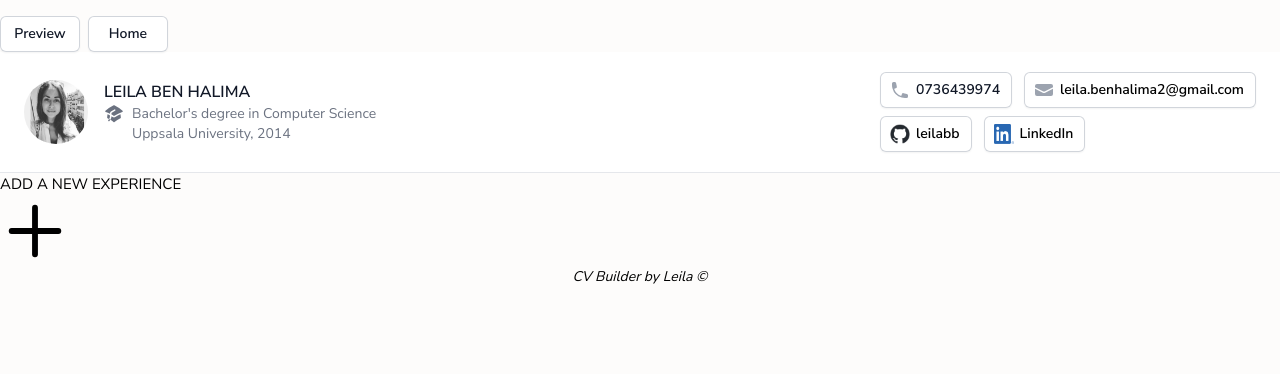
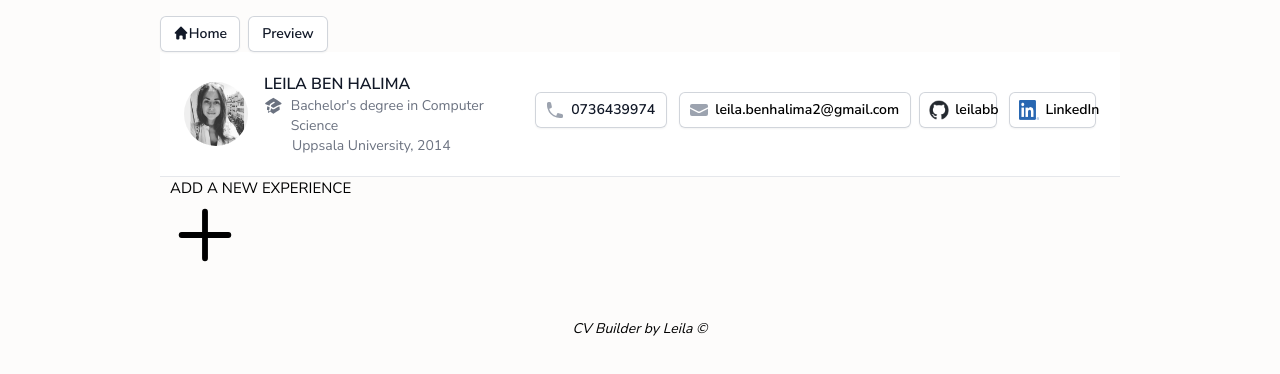
Before and after one commit to leilabb/cv-builder, a React (Vite) app: page /cvbuilder in a window 1280 px wide. Shown: the top 374 px of the page. Built offline with nearby package versions, Linux system fonts and the light colour scheme.

Commit message:
design for bigger screens

```diff
--- a/index.html
+++ b/index.html
@@ -6,7 +6,7 @@
     <meta charset="UTF-8" />
     <link rel="icon" type="image/svg+xml" href="../assets/phone-icon.svg" />
     <meta name="viewport" content="width=device-width, initial-scale=1.0" />
-    <link href="./output.css" rel="stylesheet">
+    <link href="./src/output.css" rel="stylesheet">
     <link href="https://cdn.jsdelivr.net/npm/tailwindcss@2.2.19/dist/tailwind.min.css" rel="stylesheet">
     <title>CV App</title>
   </head>
--- a/src/Header.jsx
+++ b/src/Header.jsx
@@ -9,7 +9,7 @@ import linkedinLogo from "./assets/linkedin.png";
 
 export default function Header() {
   return (
-    <div className="border-b border-gray-200 bg-white py-5 sm:px-6">
+    <div className="md:mx-40 border-b border-gray-200 bg-white py-5 sm:px-6">
       <div className="-ml-4 -mt-4 flex flex-wrap items-center justify-between sm:flex-nowrap">
         <div className="ml-4 mt-4">
           <div className="flex items-center">
@@ -34,7 +34,7 @@ export default function Header() {
             </div>
           </div>
         </div>
-        <div className="ml-4 mt-4 flex flex-col">
+        <div className="ml-4 mt-4 flex flex-col md:flex-row">
           <div className="flex mb-2 ">
             {" "}
             <button
@@ -49,7 +49,7 @@ export default function Header() {
             </button>
             <button
               type="button"
-              className="relative ml-3 inline-flex items-center rounded-md bg-white px-3 py-2 text-sm font-semibold text-gray-900 shadow-sm ring-1 ring-inset ring-gray-300 hover:bg-gray-50"
+              className="relative md:mr-2 ml-3 inline-flex items-center rounded-md bg-white px-3 py-2 text-sm font-semibold text-gray-900 shadow-sm ring-1 ring-inset ring-gray-300 hover:bg-gray-50"
             >
               <EnvelopeIcon
                 className="-ml-0.5 mr-1.5 h-5 w-5 text-gray-400"
@@ -65,10 +65,11 @@ export default function Header() {
               </span>
             </button>
           </div>
-          <div className="flex md:w-full">
+          <div className="flex mb-2 ">
+            {" "}
             <button
               type="button"
-              className="relative inline-flex items-center rounded-md bg-white px-3 py-2 text-sm font-semibold text-gray-900 shadow-sm ring-1 ring-inset ring-gray-300 hover:bg-gray-50"
+              className="md:py-0 relative inline-flex items-center rounded-md bg-white px-3 py-2 text-sm font-semibold text-gray-900 shadow-sm ring-1 ring-inset ring-gray-300 hover:bg-gray-50"
             >
               <img src={githubLogo} className="-ml-0.5 mr-1.5 h-5 w-5" />
               <span>
@@ -79,11 +80,14 @@ export default function Header() {
             </button>
             <button
               type="button"
-              className="relative ml-3 inline-flex items-center rounded-md bg-white px-3 py-2 text-sm font-semibold text-gray-900 shadow-sm ring-1 ring-inset ring-gray-300 hover:bg-gray-50"
+              className="md:py-0 relative ml-3 inline-flex items-center rounded-md bg-white px-3 py-2 text-sm font-semibold text-gray-900 shadow-sm ring-1 ring-inset ring-gray-300 hover:bg-gray-50"
             >
               <img src={linkedinLogo} className=" -ml-0.5 mr-1.5 h-5 w-5" />
               <span>
-                <a href="linkedin.com/in/leila-ben-halima/" target="_blank">
+                <a
+                  href="https://linkedin.com/in/leila-ben-halima/"
+                  target="_blank"
+                >
                   LinkedIn
                 </a>
               </span>
@@ -94,4 +98,3 @@ export default function Header() {
     </div>
   );
 }
-//          Github: leilabb <br></br>LinkedIn: linkedin.com/in/leila-ben-halima/
--- a/src/output.css
+++ b/src/output.css
@@ -671,6 +671,30 @@ video {
   margin-top: 1.25rem;
 }
 
+.-mt-3 {
+  margin-top: -0.75rem;
+}
+
+.-mt-\[3px\] {
+  margin-top: -3px;
+}
+
+.mt-2 {
+  margin-top: 0.5rem;
+}
+
+.mt-20 {
+  margin-top: 5rem;
+}
+
+.mt-16 {
+  margin-top: 4rem;
+}
+
+.mt-12 {
+  margin-top: 3rem;
+}
+
 .line-clamp-3 {
   overflow: hidden;
   display: -webkit-box;
@@ -678,10 +702,6 @@ video {
   -webkit-line-clamp: 3;
 }
 
-.block {
-  display: block;
-}
-
 .flex {
   display: flex;
 }
@@ -698,8 +718,8 @@ video {
   display: none;
 }
 
-.h-14 {
-  height: 3.5rem;
+.h-24 {
+  height: 6rem;
 }
 
 .h-44 {
@@ -710,42 +730,34 @@ video {
   height: 1.25rem;
 }
 
+.h-6 {
+  height: 1.5rem;
+}
+
 .h-full {
   height: 100%;
 }
 
-.h-10 {
-  height: 2.5rem;
-}
-
-.h-12 {
-  height: 3rem;
-}
-
-.h-16 {
-  height: 4rem;
-}
-
-.h-24 {
-  height: 6rem;
-}
-
-.h-8 {
-  height: 2rem;
-}
-
-.h-6 {
-  height: 1.5rem;
-}
-
-.w-14 {
-  width: 3.5rem;
+.h-4 {
+  height: 1rem;
+}
+
+.h-3 {
+  height: 0.75rem;
+}
+
+.h-2 {
+  height: 0.5rem;
 }
 
 .w-16 {
   width: 4rem;
 }
 
+.w-24 {
+  width: 6rem;
+}
+
 .w-44 {
   width: 11rem;
 }
@@ -754,6 +766,10 @@ video {
   width: 1.25rem;
 }
 
+.w-6 {
+  width: 1.5rem;
+}
+
 .w-full {
   width: 100%;
 }
@@ -762,44 +778,29 @@ video {
   width: 100vw;
 }
 
-.w-10 {
-  width: 2.5rem;
-}
-
-.w-12 {
-  width: 3rem;
-}
-
-.w-24 {
-  width: 6rem;
-}
-
-.w-8 {
-  width: 2rem;
-}
-
-.w-6 {
-  width: 1.5rem;
-}
-
-.w-1\/2 {
-  width: 50%;
-}
-
-.w-1\/4 {
-  width: 25%;
-}
-
-.w-2\/5 {
-  width: 40%;
-}
-
-.w-2\/6 {
-  width: 33.333333%;
-}
-
-.w-9\/12 {
-  width: 75%;
+.w-4 {
+  width: 1rem;
+}
+
+.w-\[70px\] {
+  width: 70px;
+}
+
+.w-\[74px\] {
+  width: 74px;
+}
+
+.w-\[76px\] {
+  width: 76px;
+}
+
+.w-\[82px\] {
+  width: 82px;
+}
+
+.w-fit {
+  width: -moz-fit-content;
+  width: fit-content;
 }
 
 .max-w-2xl {
@@ -814,10 +815,6 @@ video {
   max-width: 36rem;
 }
 
-.flex-shrink-0 {
-  flex-shrink: 0;
-}
-
 .grid-cols-1 {
   grid-template-columns: repeat(1, minmax(0, 1fr));
 }
@@ -840,18 +837,6 @@ video {
 
 .items-center {
   align-items: center;
-}
-
-.items-baseline {
-  align-items: baseline;
-}
-
-.justify-start {
-  justify-content: flex-start;
-}
-
-.justify-end {
-  justify-content: flex-end;
 }
 
 .justify-center {
@@ -926,11 +911,6 @@ video {
   padding-right: 0.75rem;
 }
 
-.px-4 {
-  padding-left: 1rem;
-  padding-right: 1rem;
-}
-
 .px-6 {
   padding-left: 1.5rem;
   padding-right: 1.5rem;
@@ -954,6 +934,21 @@ video {
 .py-5 {
   padding-top: 1.25rem;
   padding-bottom: 1.25rem;
+}
+
+.py-0 {
+  padding-top: 0px;
+  padding-bottom: 0px;
+}
+
+.px-2 {
+  padding-left: 0.5rem;
+  padding-right: 0.5rem;
+}
+
+.px-0 {
+  padding-left: 0px;
+  padding-right: 0px;
 }
 
 .pt-5 {
@@ -1947,10 +1942,59 @@ input:focus {
 }
 
 @media (min-width: 768px) {
+  .md\:mx-auto {
+    margin-left: auto;
+    margin-right: auto;
+  }
+
+  .md\:mx-20 {
+    margin-left: 5rem;
+    margin-right: 5rem;
+  }
+
+  .md\:mx-2 {
+    margin-left: 0.5rem;
+    margin-right: 0.5rem;
+  }
+
+  .md\:mx-40 {
+    margin-left: 10rem;
+    margin-right: 10rem;
+  }
+
+  .md\:mx-4 {
+    margin-left: 1rem;
+    margin-right: 1rem;
+  }
+
+  .md\:mx-10 {
+    margin-left: 2.5rem;
+    margin-right: 2.5rem;
+  }
+
+  .md\:mx-\[40px\] {
+    margin-left: 40px;
+    margin-right: 40px;
+  }
+
+  .md\:mx-\[70px\] {
+    margin-left: 70px;
+    margin-right: 70px;
+  }
+
+  .md\:mx-\[170px\] {
+    margin-left: 170px;
+    margin-right: 170px;
+  }
+
   .md\:mb-0 {
     margin-bottom: 0px;
   }
 
+  .md\:ml-2 {
+    margin-left: 0.5rem;
+  }
+
   .md\:ml-8 {
     margin-left: 2rem;
   }
@@ -1959,8 +2003,16 @@ input:focus {
     margin-top: 10rem;
   }
 
-  .md\:ml-2 {
-    margin-left: 0.5rem;
+  .md\:mr-4 {
+    margin-right: 1rem;
+  }
+
+  .md\:mr-2 {
+    margin-right: 0.5rem;
+  }
+
+  .md\:block {
+    display: block;
   }
 
   .md\:flex {
@@ -1975,48 +2027,70 @@ input:focus {
     display: none;
   }
 
+  .md\:h-16 {
+    height: 4rem;
+  }
+
   .md\:h-5 {
     height: 1.25rem;
   }
 
-  .md\:h-16 {
-    height: 4rem;
+  .md\:w-16 {
+    width: 4rem;
+  }
+
+  .md\:w-20 {
+    width: 5rem;
   }
 
   .md\:w-5 {
     width: 1.25rem;
   }
 
-  .md\:w-16 {
-    width: 4rem;
-  }
-
   .md\:w-full {
     width: 100%;
   }
 
+  .md\:w-fit {
+    width: -moz-fit-content;
+    width: fit-content;
+  }
+
   .md\:w-1\/2 {
     width: 50%;
   }
 
-  .md\:w-14 {
-    width: 3.5rem;
-  }
-
   .md\:w-1\/4 {
     width: 25%;
   }
 
-  .md\:w-20 {
-    width: 5rem;
-  }
-
   .md\:flex-row {
     flex-direction: row;
   }
 
-  .md\:flex-col {
-    flex-direction: column;
+  .md\:py-0 {
+    padding-top: 0px;
+    padding-bottom: 0px;
+  }
+
+  .md\:px-1 {
+    padding-left: 0.25rem;
+    padding-right: 0.25rem;
+  }
+
+  .md\:px-0 {
+    padding-left: 0px;
+    padding-right: 0px;
+  }
+
+  .md\:py-2 {
+    padding-top: 0.5rem;
+    padding-bottom: 0.5rem;
+  }
+
+  .md\:py-1 {
+    padding-top: 0.25rem;
+    padding-bottom: 0.25rem;
   }
 }
 
--- a/src/pages/CvBuilder.jsx
+++ b/src/pages/CvBuilder.jsx
@@ -5,6 +5,7 @@ import Preview from "../Preview";
 import { nanoid } from "nanoid";
 import "../style.css";
 import { NavLink } from "react-router-dom";
+import { HomeIcon } from "@heroicons/react/20/solid";
 
 export default function CvBuilder() {
   //initialize state from whatever is stored in localstorage. if there is nothing in localstorage: return object with empty data but a new id.
@@ -168,26 +169,31 @@ export default function CvBuilder() {
 
   return (
     <div className="w-screen">
-      <button
-        className="w-full md:w-20 relative  items-center rounded-md bg-white px-3 py-2 text-sm font-semibold text-gray-900 shadow-sm ring-1 ring-inset ring-gray-300 hover:bg-gray-50"
-        onClick={toggle}
-      >
-        {togglePreview ? "Edit" : "Preview"}
-      </button>
-      <NavLink
-        className={({ isActive }) => (isActive ? "hidden" : "md:ml-2")}
-        to="/"
-      >
-        <button className="relative w-full h-full md:w-20  items-center rounded-md bg-white px-3 py-2 text-sm font-semibold text-gray-900 shadow-sm ring-1 ring-inset ring-gray-300 hover:bg-gray-50">
-          Home
+      <div className="md:mx-40">
+        <NavLink
+          className={({ isActive }) => (isActive ? "hidden" : "md:mr-2 ")}
+          to="/"
+        >
+          <button className="relative w-full h-full md:w-20 rounded-md bg-white px-3 py-2 text-sm font-semibold text-gray-900 shadow-sm ring-1 ring-inset ring-gray-300 hover:bg-gray-50">
+            <HomeIcon className="h-4 md:-mt[4px] -mt-[3px] w-4 inline-flex " />
+            <span>Home</span>
+          </button>
+        </NavLink>
+        <button
+          className="relative w-full md:w-20 items-center rounded-md bg-white px-3 py-2 text-sm font-semibold text-gray-900 shadow-sm ring-1 ring-inset ring-gray-300 hover:bg-gray-50"
+          onClick={toggle}
+        >
+          {togglePreview ? "Edit" : "Preview"}
         </button>
-      </NavLink>
+      </div>
       <Header />
       <div className="">
         {togglePreview && <div>{previewExperiencesData}</div>}
-        {!togglePreview && <div>{allExperienceData}</div>}
+        {!togglePreview && (
+          <div className="md:w-1/2 md:mx-[170px]">{allExperienceData}</div>
+        )}
       </div>
-      <p className="footer-text ">CV Builder by Leila ©</p>
+      <p className="footer-text mt-12 ">CV Builder by Leila ©</p>
     </div>
   );
 }
--- a/tailwind.config.js
+++ b/tailwind.config.js
@@ -5,6 +5,7 @@ export default {
     extend: {
       colors: {
         primary: "#f7b73f",
+        secondary: "#000000",
       },
     },
   },
```
Also changed, not shown: src/Preview.jsx (+5 -8 lines), src/readme.txt.
